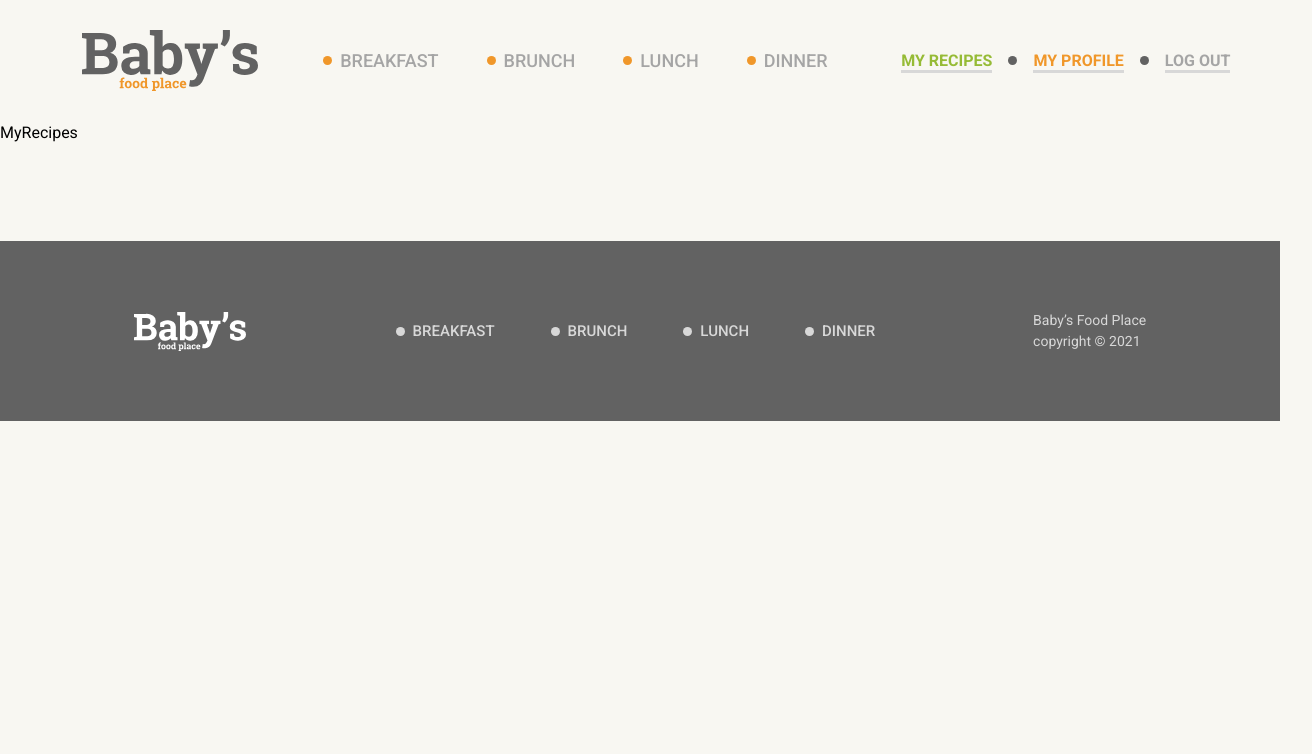
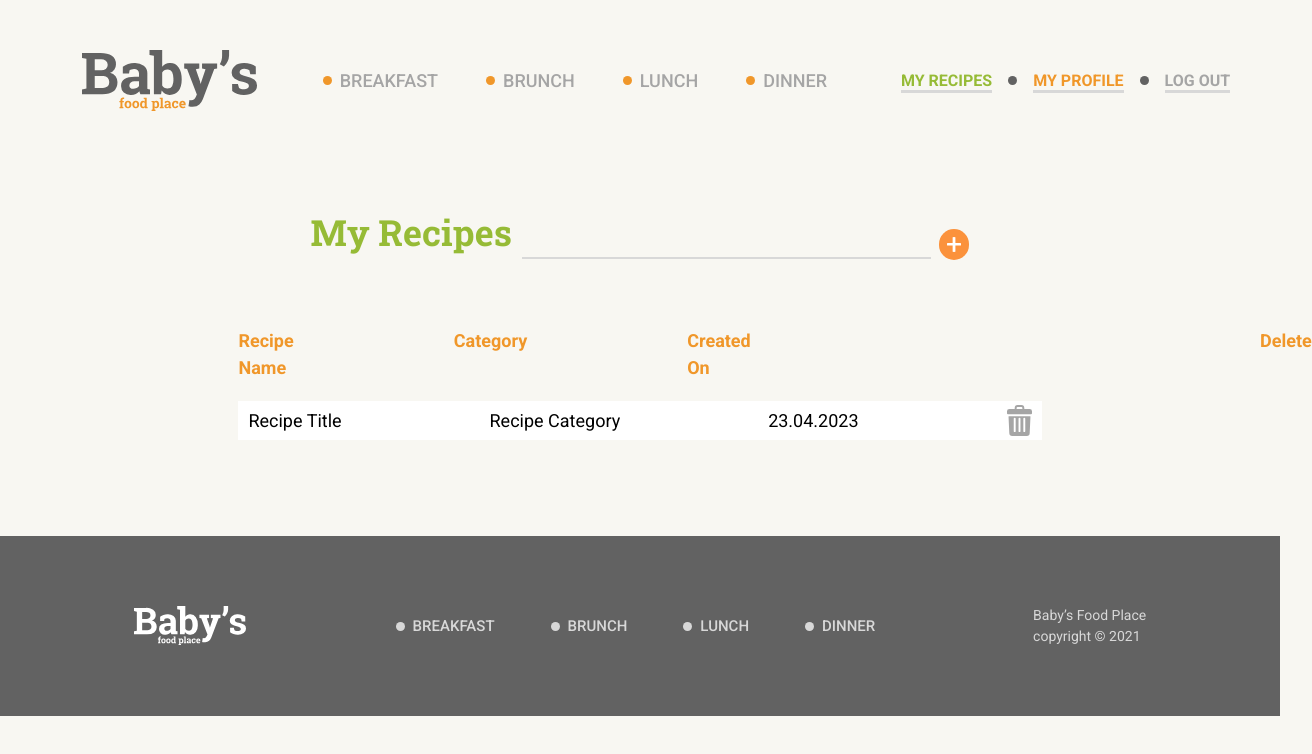
Before and after one commit to bojan09/babys-food-place, a React (Vite) app in the folder client/: page /my-recipes in a window 1280 px wide. Shown: the top 754 px of the page, 1312 px wide, since content can reach past the window. Built offline with nearby package versions, Linux system fonts and the light colour scheme.

Commit message:
added My Recipes & UserRecipes pages

```diff
--- a/client/src/components/Modal/Modal.jsx
+++ b/client/src/components/Modal/Modal.jsx
@@ -32,7 +32,7 @@ const Modal = ({ open, onClose }) => {
               <h2 className="text-color_green robotoSlab font-bold text-[18px] md:text-[22px]">
                 Best Served For
               </h2>
-              <span className="rounded-[15px] bg-color_green text-white font-bold robotoSlab px-3 py-1 capitalize md:text-[18px]">
+              <span className="rounded-[15px] bg-color_green text-white font-bold robotoSlab px-3 py-1 capitalize md:text-[18px] ">
                 category
               </span>
             </div>
--- a/client/src/components/Navbar/Navbar.jsx
+++ b/client/src/components/Navbar/Navbar.jsx
@@ -20,7 +20,7 @@ const Navbar = () => {
   const [toggle, setToggle] = useState(false);
 
   return (
-    <div className="flex md:justify-evenly items-center w-full xs:py-[30px] sticky top-0 left-0 bg-primary z-10">
+    <div className="flex md:justify-evenly items-center w-full sm:pt-[50px] xs:py-[30px] sticky top-0 left-0 bg-primary z-10 sm:mb-12">
       {/* Logo */}
       <Link
         to="/"
@@ -34,7 +34,7 @@ const Navbar = () => {
         <img
           src={logoColor}
           alt="logo"
-          className="xs:w-24 md:w-[176px] ml-8 "
+          className="xs:w-[125px] md:w-[175px] ml-8 "
         />
       </Link>
 
--- a/client/src/components/Recipes/RecipePosts/RecipePosts.jsx
+++ b/client/src/components/Recipes/RecipePosts/RecipePosts.jsx
@@ -66,7 +66,11 @@ const RecipePosts = () => {
           className="flex justify-center items-center w-[30px] h-[28px] bg-color_green p-1.5 rounded-[4px]"
           onClick={() => setOpenModal(true)}
         >
-          <img src={arrowsRightIcon} alt="arrows-right" className="w-full " />
+          <img
+            src={arrowsRightIcon}
+            alt="arrows-right"
+            className="w-full cursor-pointer"
+          />
         </div>
       </div>
     </div>
--- a/client/src/components/Recipes/UserRecipes/UserRecipes.jsx
+++ b/client/src/components/Recipes/UserRecipes/UserRecipes.jsx
@@ -1,7 +1,30 @@
 import React from "react";
 
+import { Link } from "react-router-dom";
+
+// assets
+import { trashIcon } from "../../../assets";
+
 const UserRecipes = () => {
-  return <div>UserRecipes</div>;
+  return (
+    <div className="h-full md:w-full xs:w-[45vw] md:flex md:justify-around items-center md:gap-[8rem] bg-white text-[18px] xs:text-center ">
+      <Link to={"/update-recipe"}>
+        {/* Recipe Title */}
+        <h3 className="">Recipe Title</h3>
+      </Link>
+
+      {/* Category */}
+      <h3 className="">Recipe Category</h3>
+
+      {/* Date Created */}
+      <h3 className="">23.04.2023</h3>
+
+      {/* Delete Button */}
+      <button className="xs:my-1 xs:w-[20px] md:w-[25px]">
+        <img src={trashIcon} alt="delete recipe" className="w-[40px]" />
+      </button>
+    </div>
+  );
 };
 
 export default UserRecipes;
--- a/client/src/pages/MyRecipes/MyRecipes.jsx
+++ b/client/src/pages/MyRecipes/MyRecipes.jsx
@@ -1,7 +1,49 @@
 import React from "react";
 
+import { Link } from "react-router-dom";
+
+// components
+import { UserRecipes } from "../../components/Recipes";
+
+// assets
+import { plusIcon } from "../../assets";
+
 const MyRecipes = () => {
-  return <div>MyRecipes</div>;
+  return (
+    <div className="grid md:justify-center items-center">
+      {/* My Recipes - Container */}
+
+      {/* Heading & Add Recipe - Container */}
+      <div className="flex justify-center items-center">
+        <h1 className="textMainHead after:w-[60vw] xs:after:w-[32vw] xs:my-4  xs:text-[28px] sm:text-[36px] text-center">
+          My Recipes
+        </h1>
+
+        {/* Add Recipe - Button Container */}
+        <Link to="/create-recipes">
+          <img
+            src={plusIcon}
+            alt="plus_icon"
+            className="w-[35px] xs:w-[30px]  sm:mb-[-1.5rem] ml-2 rounded-full p-2 bg-orange-400"
+          />
+        </Link>
+      </div>
+
+      {/* Categories & Recipe Items -  Container */}
+      <div className="flex md:flex-col justify-evenly items-center">
+        {/* Categories -  Container */}
+        <div className="md:flex md:gap-[10rem] md:mt-[3rem] md:mb-4 text-color_orange font-bold text-[18px]">
+          <h3 className="xs:my-1">Recipe Name</h3>
+          <h3 className="xs:my-1">Category</h3>
+          <h3 className="xs:my-1">Created On</h3>
+          <h3 className="xs:my-1  md:flex md:ml-[43.5%]">Delete</h3>
+        </div>
+
+        {/* UserRecipes Component */}
+        <UserRecipes />
+      </div>
+    </div>
+  );
 };
 
 export default MyRecipes;
```
